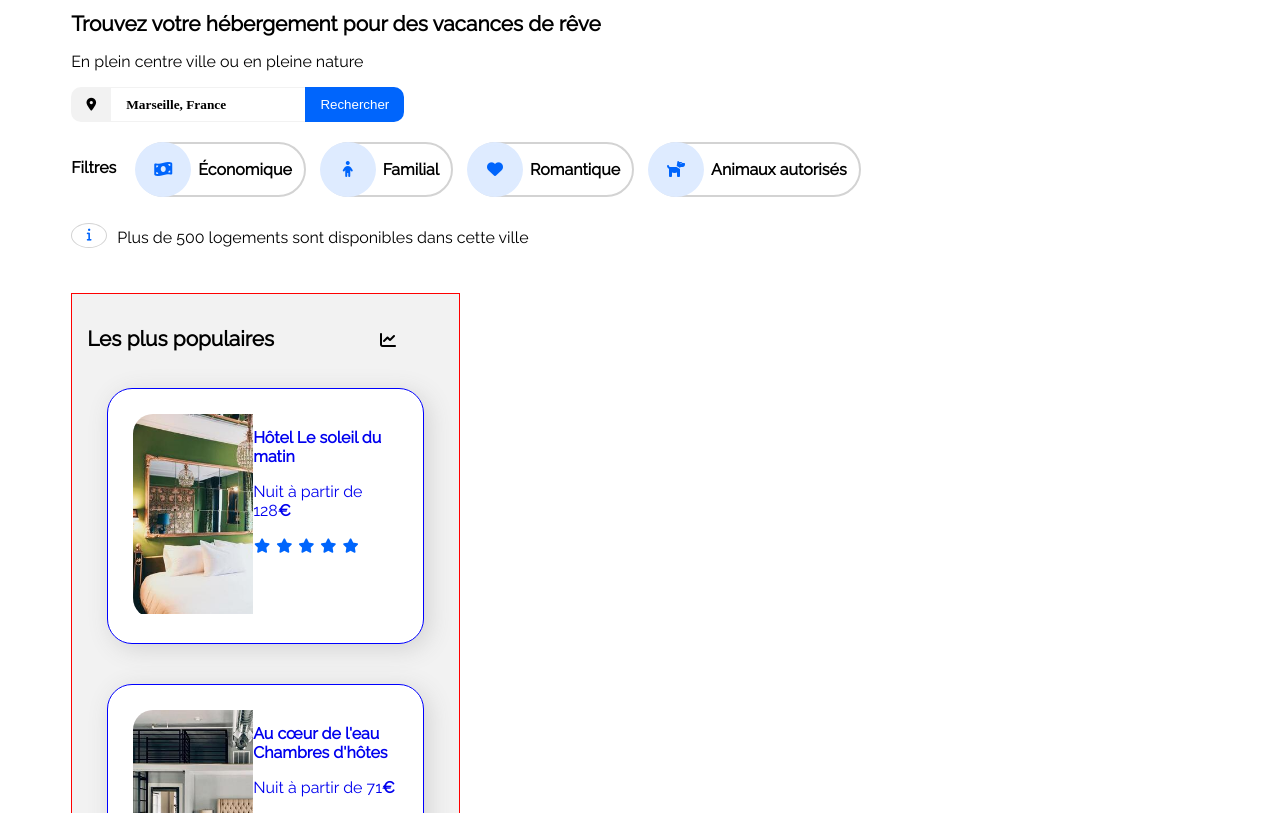
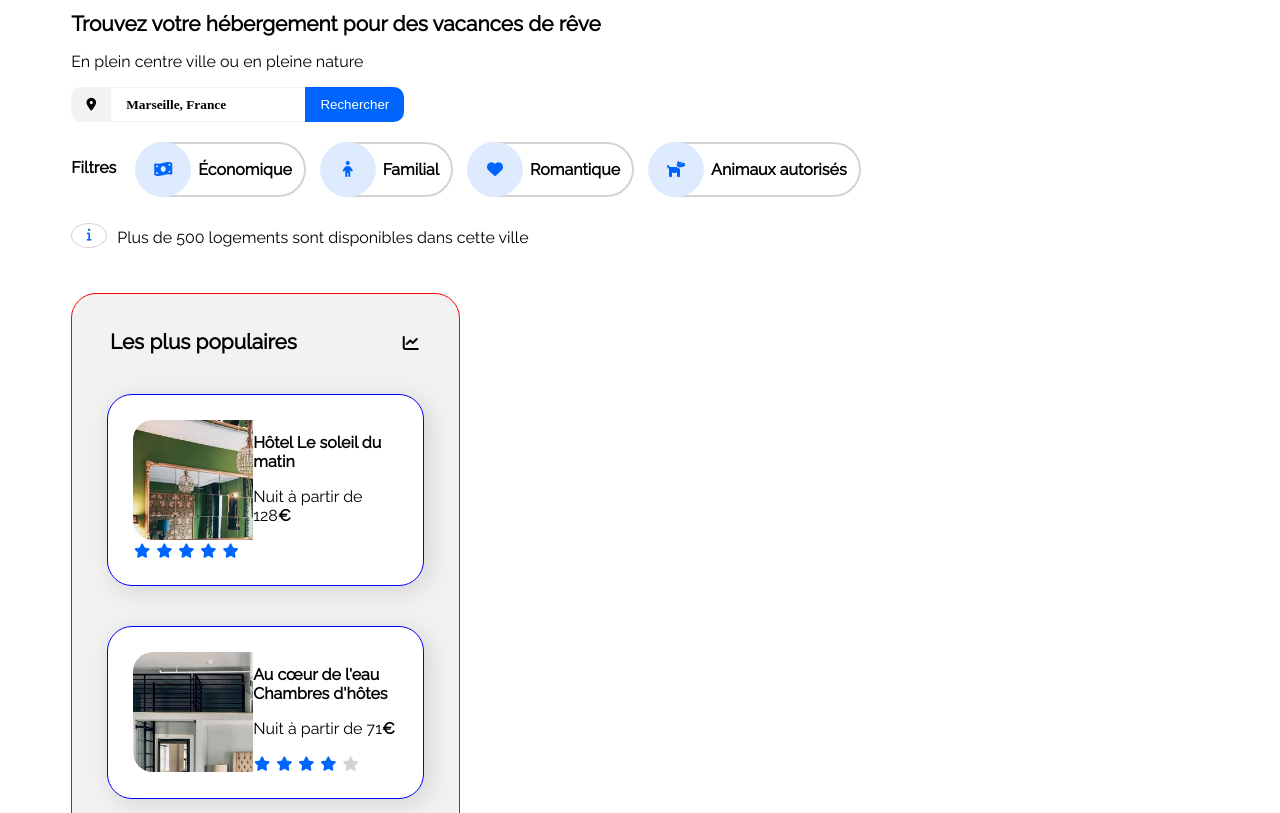
Before and after one commit to arserk/arserk.github.io, a plain HTML site: page index.html in a window 1280 px wide. Shown: the part 137-950 px from the top of the page. Drawn offline with Linux system fonts and the light colour scheme.

Commit message:
rendu presentable pour le mentorat

```diff
--- a/style.css
+++ b/style.css
@@ -209,6 +209,7 @@ i[class="fas fa-info"] {
 
 section * {
 	text-decoration: none;
+	color: black;
 }
 
 #activites, #hebergements{
@@ -225,6 +226,10 @@ section * {
 	box-shadow: 5px 5px 25px lightgray;
 }
 
+section {
+	border-radius: 25px;
+}
+
 /* Section "Les plus populaires" */
 
 #plus_populaire {
@@ -237,6 +242,7 @@ section * {
 #titre, #titre h1 {
 	display: inline-block;
 	white-space: nowrap;
+	margin: 10px auto 10px auto;
 }
 
 i[class="fas fa-chart-line"] {
@@ -257,6 +263,7 @@ i[class="fas fa-chart-line"] {
 	float: left;
 	border-radius: 20px 0px 0px 20px;
 	max-width: 120px;
+	max-height: 120px;
 	overflow: hidden;
 	text-indent: -40px;
 }
@@ -292,6 +299,7 @@ i[class="fas fa-chart-line"] {
 	margin: 5px;
 	padding: 0;
 	border: 1px solid blue;
+	overflow: hidden;
 }
 
 /* colonnes pour section
@@ -305,8 +313,8 @@ i[class="fas fa-chart-line"] {
 /*images*/
 /*TEMPORAIRE!!*/
 img {
-	max-width: 100%;
-	max-height: 200px;
+	max-width: 300px;
+	max-height: 300px;
 }
 /*TEMPORAIRE!!*/
 
```
